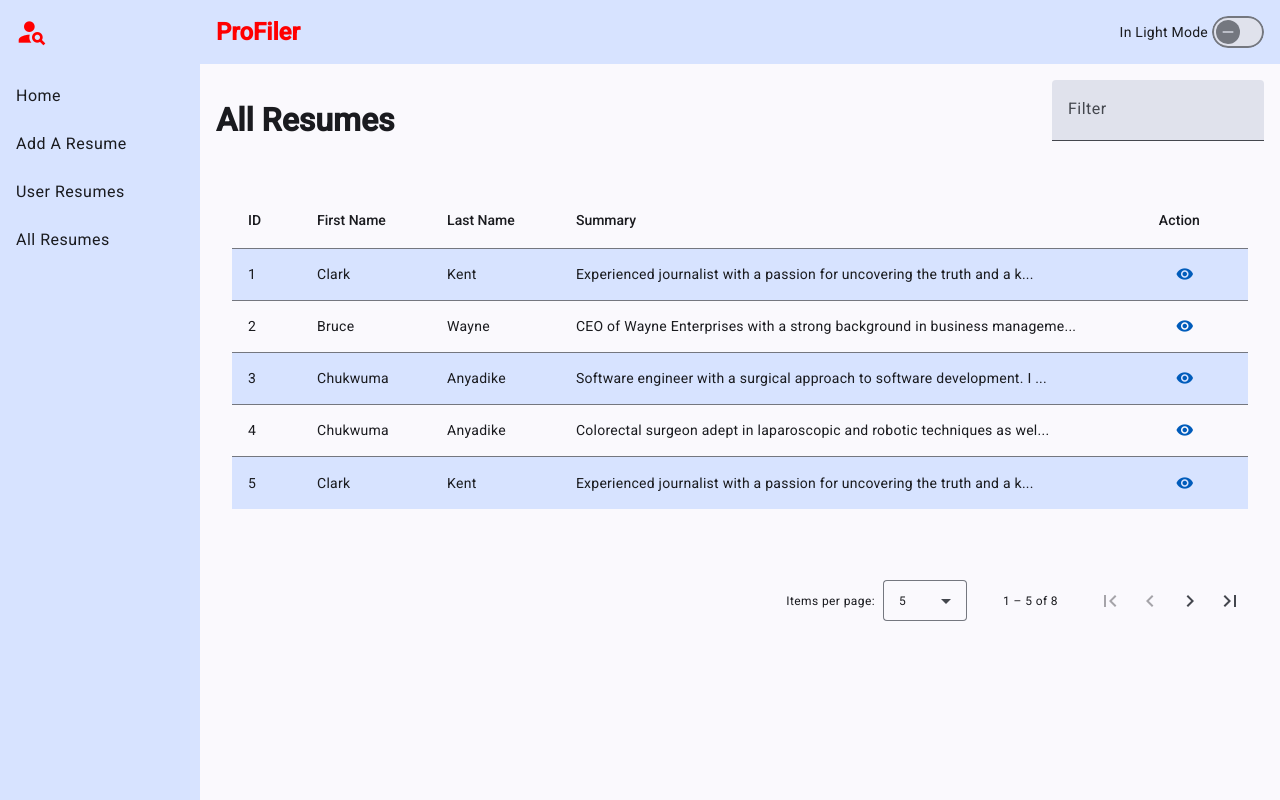
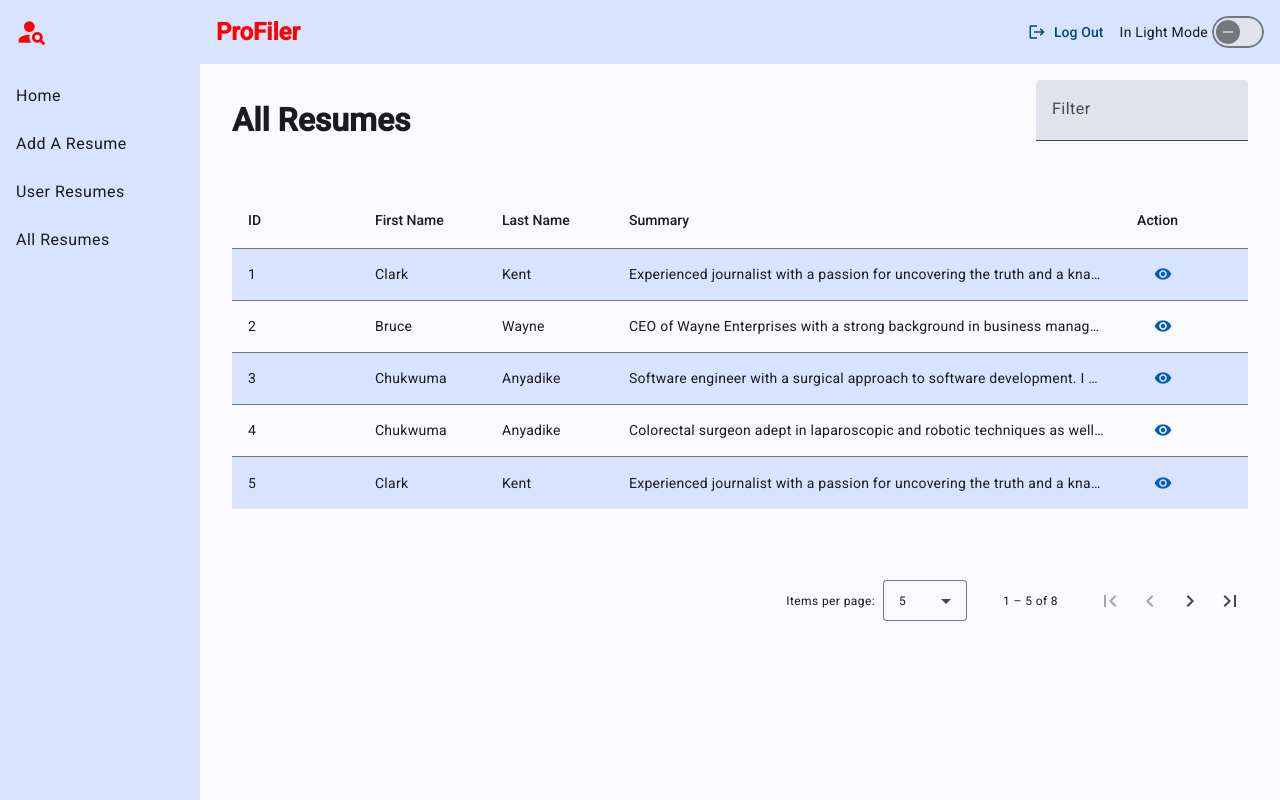
Before and after one commit to chukwuma1976/pro-filer, an Angular app: page /pro-filer/all-resumes in a window 1280 px wide. Built offline with nearby package versions, Linux system fonts and the light colour scheme.

Commit message:
Added logout functionality and more styling

```diff
--- a/src/app/component/all-resumes/all-resumes.component.html
+++ b/src/app/component/all-resumes/all-resumes.component.html
@@ -24,7 +24,7 @@
         <ng-container matColumnDef="summary">
             <th mat-header-cell *matHeaderCellDef mat-sort-header sortActionDescription="Sort by summary"> Summary </th>
             <td mat-cell *matCellDef="let element" [matTooltip]="element.summary"
-                [matTooltipPosition]="position.value!"> {{element.summary.slice(0,70)}}... </td>
+                [matTooltipPosition]="position.value!"> {{element.summary}} </td>
         </ng-container>
         <ng-container matColumnDef="action">
             <th mat-header-cell *matHeaderCellDef> Action </th>
--- a/src/app/component/all-resumes/all-resumes.component.scss
+++ b/src/app/component/all-resumes/all-resumes.component.scss
@@ -10,9 +10,21 @@ mat-paginator {
 }
 
 .resume-table-header {
-    margin-left: 1em;
-    margin-right: 1em;
+    margin-left: 2em;
+    margin-right: 2em;
     margin-top: 1em;
     display: flex;
     justify-content: space-between;
 }
+
+table {
+    width: 100%;
+    table-layout: fixed;
+}
+
+.mat-column-summary {
+    overflow: hidden;
+    width: 50%;
+    text-overflow: ellipsis;
+    white-space: nowrap;
+}
--- a/src/app/component/forgot-password/forgot-password.component.scss
+++ b/src/app/component/forgot-password/forgot-password.component.scss
@@ -4,17 +4,8 @@
     padding: 2rem;
     border: 1px solid #ccc;
     border-radius: 8px;
-}
-
-// input {
-//     display: block;
-//     width: 100%;
-//     margin-bottom: 1rem;
-// }
-
-.error {
-    color: var(--mat-error-color, red);
-    margin-top: 1rem;
+    margin-top: 10em;
+    background-color: aliceblue;
 }
 
 .auth-links {
--- a/src/app/component/login/login.component.scss
+++ b/src/app/component/login/login.component.scss
@@ -4,17 +4,8 @@
     padding: 2rem;
     border: 1px solid #ccc;
     border-radius: 8px;
-}
-
-// input {
-//     display: block;
-//     width: 100%;
-//     margin-bottom: 1rem;
-// }
-
-.error {
-    color: var(--mat-error-color, red);
-    margin-top: 1rem;
+    margin-top: 10em;
+    background-color: aliceblue;
 }
 
 .auth-links {
--- a/src/app/component/nav-container/nav-container.component.html
+++ b/src/app/component/nav-container/nav-container.component.html
@@ -17,8 +17,16 @@
       </button>
       }
       <span class="header">ProFiler</span>
-      <span><mat-slide-toggle labelPosition="before"
-          [formControl]="switchTheme">{{themeState}}</mat-slide-toggle></span>
+      <div>
+        <button class="logout-btn" mat-button (click)="openLogOutDialog()"
+          class="mat-elevation-z4 mat-button mat-button-base mat-stroked-button">
+          <mat-icon>logout</mat-icon>
+          <span>Log Out</span>
+        </button>
+        <span>
+          <mat-slide-toggle labelPosition="before" [formControl]="switchTheme">{{themeState}}</mat-slide-toggle>
+        </span>
+      </div>
     </mat-toolbar>
     <div>
       <router-outlet></router-outlet>
--- a/src/app/component/nav-container/nav-container.component.scss
+++ b/src/app/component/nav-container/nav-container.component.scss
@@ -41,3 +41,7 @@
   width: 50%;
   color: red
 }
+
+.logout-btn {
+  margin-right: 1em;
+}
--- a/src/app/component/nav-container/nav-container.component.ts
+++ b/src/app/component/nav-container/nav-container.component.ts
@@ -11,6 +11,8 @@ import { map, shareReplay } from 'rxjs/operators';
 import { RouterOutlet, RouterLink } from '@angular/router';
 import { MatSlideToggleModule } from '@angular/material/slide-toggle';
 import { ReactiveFormsModule, FormControl } from '@angular/forms';
+import { PopUpComponent } from '../pop-up/pop-up.component';
+import { MatDialog, MatDialogModule } from '@angular/material/dialog';
 
 @Component({
   selector: 'app-nav-container',
@@ -26,9 +28,11 @@ import { ReactiveFormsModule, FormControl } from '@angular/forms';
     RouterOutlet,
     RouterLink,
     MatSlideToggleModule,
-    ReactiveFormsModule
+    ReactiveFormsModule,
+    MatDialogModule
   ]
 })
+
 export class NavContainerComponent {
   private breakpointObserver = inject(BreakpointObserver);
 
@@ -44,6 +48,8 @@ export class NavContainerComponent {
   lightClass = 'light-mode';
   themeState = 'In Light Mode';
 
+  constructor(private dialog: MatDialog) { }
+
   ngOnInit() {
     this.switchTheme.valueChanges.subscribe((isDarkMode) => {
       this.className = isDarkMode ? this.darkClass : this.lightClass;
@@ -58,4 +64,14 @@ export class NavContainerComponent {
       }
     });
   }
+
+  openLogOutDialog() {
+    this.dialog.open(PopUpComponent, {
+      data: {
+        message: 'Are you sure you want to logout.',
+        header: 'Logout Confirmation',
+        action: 'logout'
+      }
+    });
+  }
 }
--- a/src/app/component/pop-up/pop-up.component.html
+++ b/src/app/component/pop-up/pop-up.component.html
@@ -4,5 +4,5 @@
 </mat-dialog-content>
 <mat-dialog-actions>
     <button mat-button mat-dialog-close>No</button>
-    <button mat-button mat-dialog-close cdkFocusInitial (click)="delete()">Ok</button>
+    <button mat-button mat-dialog-close cdkFocusInitial (click)="executeAction()">Ok</button>
 </mat-dialog-actions>
--- a/src/app/component/pop-up/pop-up.component.ts
+++ b/src/app/component/pop-up/pop-up.component.ts
@@ -1,9 +1,9 @@
 import { Component, Inject } from '@angular/core';
 import { MatButtonModule } from '@angular/material/button';
-import {
-  MAT_DIALOG_DATA, MatDialogModule
-} from '@angular/material/dialog';
+import { MAT_DIALOG_DATA, MatDialogModule } from '@angular/material/dialog';
 import { ResumeService } from '../../services/resume.service';
+import { AuthService } from '../../services/auth.service';
+import { Router } from '@angular/router';
 
 @Component({
   selector: 'app-pop-up',
@@ -16,18 +16,23 @@ export class PopUpComponent {
   id?: string;
   message?: string;
   header?: string;
+  action?: string;
 
-  constructor(@Inject(MAT_DIALOG_DATA) public data: any, private resumeService: ResumeService) {
+  constructor(@Inject(MAT_DIALOG_DATA) public data: any, private resumeService: ResumeService, private authService: AuthService, private router: Router) {
     this.id = data.id;
     this.message = data.message;
     this.header = data.header;
+    this.action = data.action;
   }
 
-  delete() {
-    if (this.id) {
+  executeAction() {
+    if (this.id && this.action === 'delete') {
       this.resumeService.deleteResume(this.id);
-    } else {
-      console.error('No id provided for deletion');
+    };
+    if (this.action === 'logout') {
+      console.log('logout');
+      this.authService.logout();
+      this.router.navigate(['/login']);
     }
   }
 
--- a/src/app/component/resume-tool-header/resume-tool-header.component.ts
+++ b/src/app/component/resume-tool-header/resume-tool-header.component.ts
@@ -43,7 +43,8 @@ export class ResumeToolHeaderComponent {
       data: {
         id: this.resume?.id,
         message: 'Are you sure you want to delete this resume? This action cannot be undone.',
-        heaer: 'Delete Resume'
+        header: 'Delete Resume',
+        action: 'delete'
       }
     });
   }
--- a/src/app/component/signup/signup.component.scss
+++ b/src/app/component/signup/signup.component.scss
@@ -4,15 +4,6 @@
     padding: 2rem;
     border: 1px solid #ccc;
     border-radius: 8px;
+    margin-top: 10em;
+    background-color: aliceblue;
 }
-
-// input {
-//     display: block;
-//     width: 100%;
-//     margin-bottom: 1rem;
-// }
-
-.error {
-    color: var(--mat-error-color, red);
-    margin-top: 1rem;
-}
--- a/src/app/services/auth.service.ts
+++ b/src/app/services/auth.service.ts
@@ -45,4 +45,10 @@ export class AuthService {
     return of(true); // Simulate successful password reset
   }
 
+  logout(): void {
+    this.isLoggedIn = false; // Set login status to false
+    this.userInfo = undefined!; // Clear user information
+    console.log('User logged out'); // Log logout action
+  }
+
 }
```
